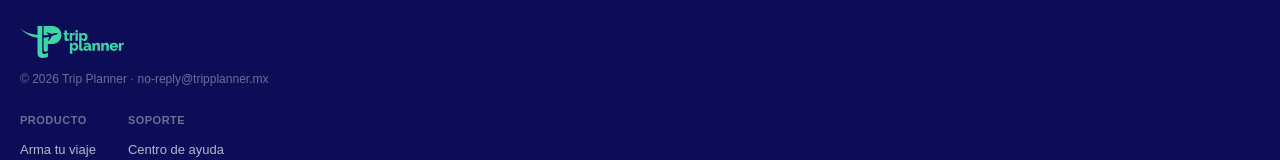
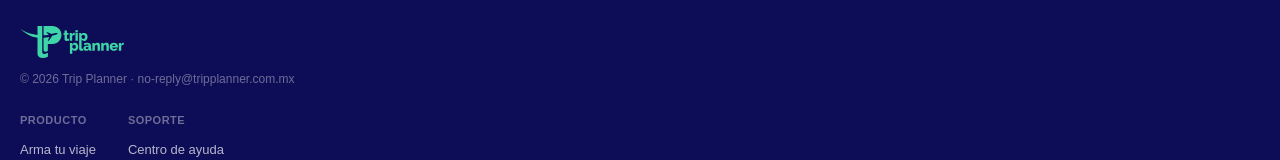
Before and after one commit to barreradionisio/trip-planner, a Next.js app: page / in a window 1280 px wide. Shown: the part 2238-2398 px from the top of the page. Built offline with nearby package versions, Linux system fonts and the light colour scheme.

Commit message:
fix correos tripplanner.com.mx

```diff
--- a/app/admin/page.tsx
+++ b/app/admin/page.tsx
@@ -66,7 +66,7 @@ const [filtroEstado, setFiltroEstado] = useState("todos");
             <div style={{ width: "32px", height: "32px", borderRadius: "50%", background: "#1667E6", display: "flex", alignItems: "center", justifyContent: "center", fontWeight: "800", fontSize: "12px", color: "#fff" }}>AD</div>
             <div>
               <div style={{ fontSize: "11px", fontWeight: "700", color: "#fff" }}>Administrador</div>
-              <div style={{ fontSize: "10px", color: "rgba(255,255,255,0.4)" }}>admin@tripplanner.mx</div>
+              <div style={{ fontSize: "10px", color: "rgba(255,255,255,0.4)" }}>admin@tripplanner.com.mx</div>
             </div>
           </div>
         </div>
--- a/app/page.tsx
+++ b/app/page.tsx
@@ -171,7 +171,7 @@ export default function Home() {
       <footer style={{ background: "#0D0C56", padding: isMobile ? "32px 20px" : "48px 32px", display: "flex", flexDirection: isMobile ? "column" : "row", alignItems: isMobile ? "flex-start" : "center", justifyContent: "space-between", gap: isMobile ? "24px" : "0" }}>
         <div>
           <Logo variant="teal" />
-          <p style={{ fontSize: "12px", color: "rgba(255,255,255,0.4)", marginTop: "12px" }}>© 2026 Trip Planner · no-reply@tripplanner.mx</p>
+          <p style={{ fontSize: "12px", color: "rgba(255,255,255,0.4)", marginTop: "12px" }}>© 2026 Trip Planner · no-reply@tripplanner.com.mx</p>
         </div>
         <div style={{ display: "flex", gap: isMobile ? "32px" : "48px" }}>
           <div>
```
